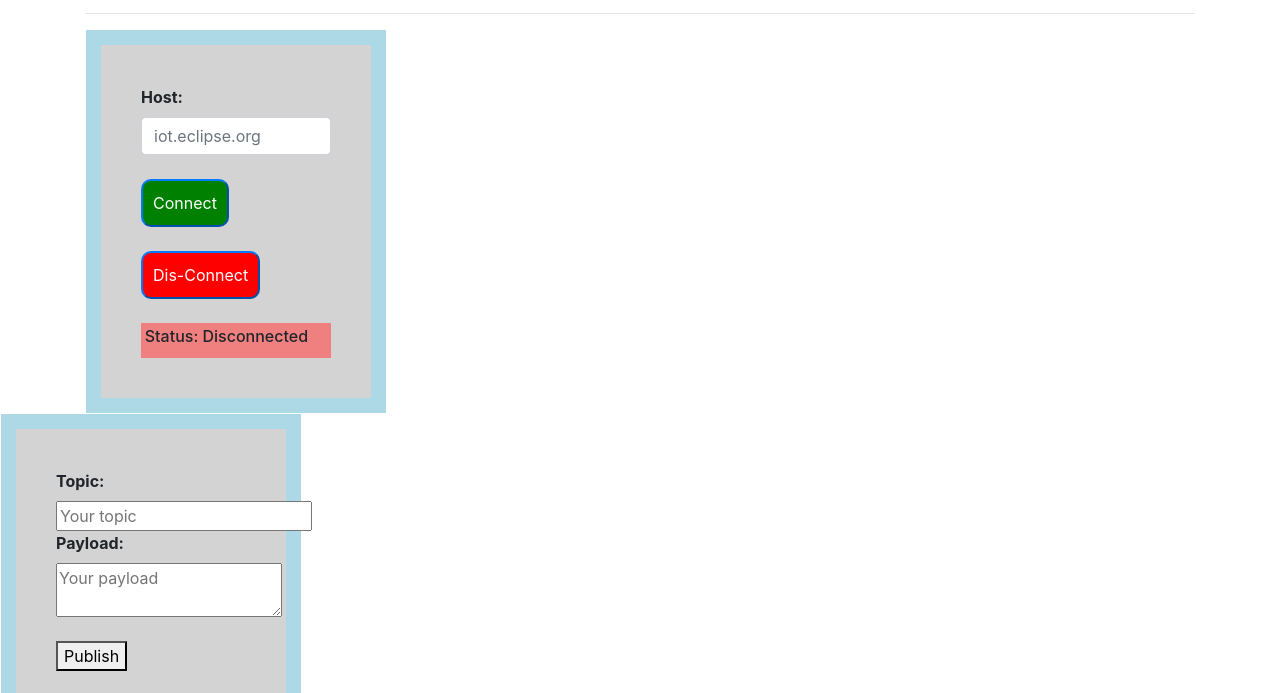
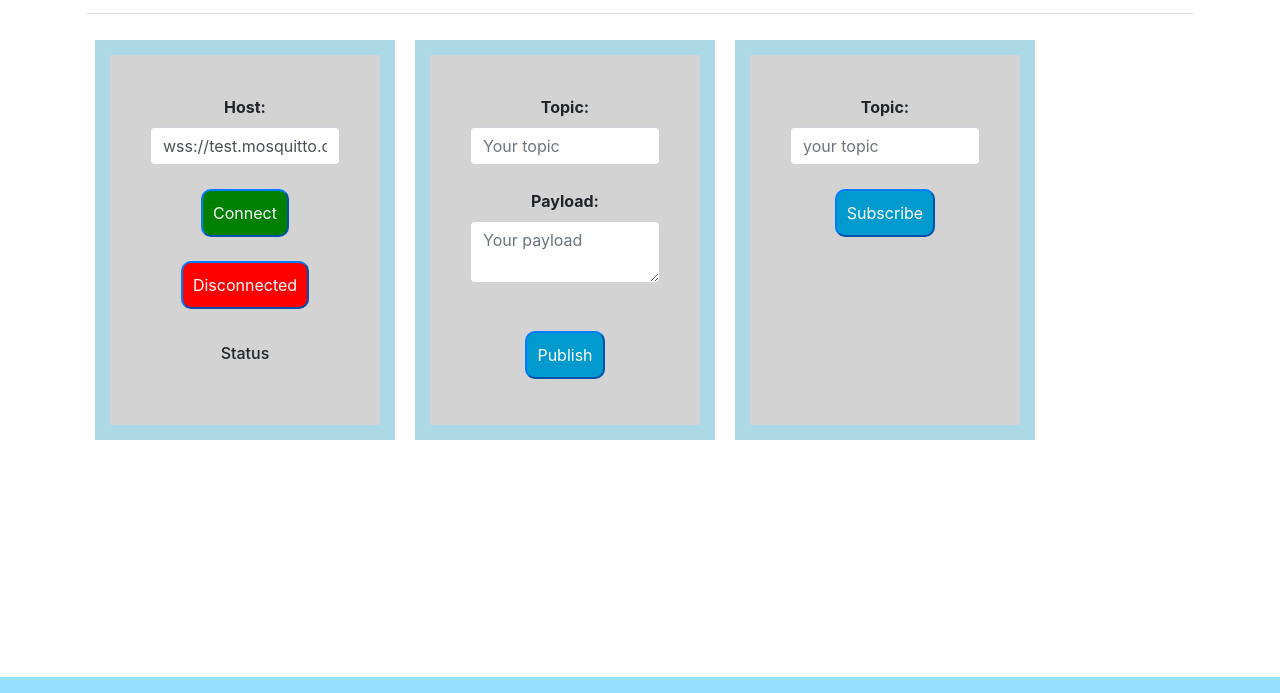
Before and after one commit to Jan-kenneth247/diansin.github.io, a website: page index.html in a window 1280 px wide. Shown: the part 107-800 px from the top of the page. Drawn offline with nearby package versions, Linux system fonts and the light colour scheme.

Commit message:
the final commit

```diff
--- a/Jan-kenneth247.github.io/index.html
+++ b/index.html
@@ -13,7 +13,7 @@
         }
 
         html {
-            background-color: cornflowerblue;
+            background-color: rgb(147, 224, 255);
         }
 
         h1 {
@@ -30,7 +30,7 @@
             width: 300px;
             border: 15px solid lightblue;
             padding: 40px;
-            margin: 1px;
+            margin: 10px;
         }
 
         #publish-prt {
@@ -38,7 +38,7 @@
             width: 300px;
             border: 15px solid lightblue;
             padding: 40px;
-            margin: 1px;
+            margin: 10px;
         }
 
         #subscribe-prt {
@@ -46,12 +46,11 @@
             width: 300px;
             border: 15px solid lightblue;
             padding: 40px;
-            margin: 1px;
+            margin: 10px;
         }
 
         #status {
-            padding: 1%;
-            background-color: lightcoral;
+            padding: 3%;
         }
 
         #btn-connect {
@@ -64,6 +63,25 @@
             background-color: red;
             padding: 10px;
             border-radius: 10px;
+        }
+
+        #btn-publish {
+            background-color: rgb(0, 154, 206);
+            padding: 10px;
+            border-radius: 10px;
+        }
+
+        #btn-subscribe {
+            background-color: rgb(0, 154, 206);
+            padding: 10px;
+            border-radius: 10px;
+        }
+
+        .collumn {
+            float: left;
+            width: 33.33%;
+            padding: 10px;
+            height: 400px;
         }
     </style>
 </head>
@@ -92,38 +110,45 @@
 
             </form>
         </div> -->
-        <div id="connect-prt" class="container">
+        <center>
+            <div id="connect-prt" class="collumn">
                 <label for="host" style="text-align: center;"><b>Host:</b></label>
                 <br>
-            <input type="text" class="form-control" id="usr connect" placeholder="iot.eclipse.org" name="host" required>
+                <input type="text" class="form-control" value="wss://test.mosquitto.org:8081/mqtt" id="connect" placeholder="iot.eclipse.org" name="host" required>
                 <br>
                 <button id="btn-connect" class="btn-primary">Connect</button>
                 <br>
                 <br>
-            <button id="btn-disconnect" class="btn-primary">Dis-Connect</button>
+                <button id="btn-disconnect" class="btn-primary">Disconnected</button>
                 <br><br>
                 <div id="status">
-                <h6 id="status">Status: Disconnected</h6>
+                    <h6 id="status">Status</h6>
                 </div>
             </div>
+        </center>
     </div>
-    <div id="publish-prt">
+    <center>
+        <div id="publish-prt" class="collumn">
             <label><b>Topic:</b></label>
             <br>
-        <input type="text" placeholder="Your topic" id="topic" name="host" required>
+            <input type="text" placeholder="Your topic" id="topic" class="form-control" name="host" required>
             <br>
             <label><b>Payload:</b></label>
             <br>
-        <textarea type="text" placeholder="Your payload" id="payload" name="host" required></textarea>
+            <textarea type="text" class="form-control" placeholder="Your payload" id="payload" name="host" required></textarea>
             <br>
             <br>
-        <button id="btn-publish">Publish</button>
+            <button id="btn-publish" class="btn-primary">Publish</button>
         </div>
-    <div id="subscribe-prt">
+    </center>
+    <center>
+        <div id="subscribe-prt" class="collumn">
             <label><b>Topic:</b></label>
-        <input type="text" id="top">
-        <button id="btn-subscribe">Subscribe</button>
+            <input class="form-control" placeholder="your topic" type="text" id="top">
+            <br>
+            <button id="btn-subscribe" class="btn-primary">Subscribe</button>
         </div>
+    </center>
 
     <!-- <button id = "btn-connect">Connect<p> -->
     <!-- <button id = "btn-publish">Publish<p> -->
```
Also changed, not shown: README.md (renamed from Jan-kenneth247.github.io/README.md), package.json (renamed from Jan-kenneth247.github.io/package.json), scripts/browserMqtt.js (renamed from Jan-kenneth247.github.io/scripts/browserMqtt.js), scripts/controller.js (renamed from Jan-kenneth247.github.io/scripts/controller.js), 4 other files. Lines whose indentation alone changed are shown as unchanged.
